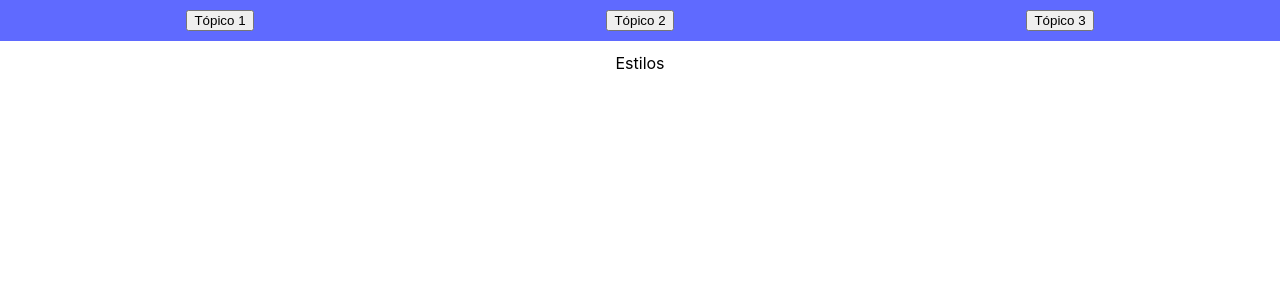
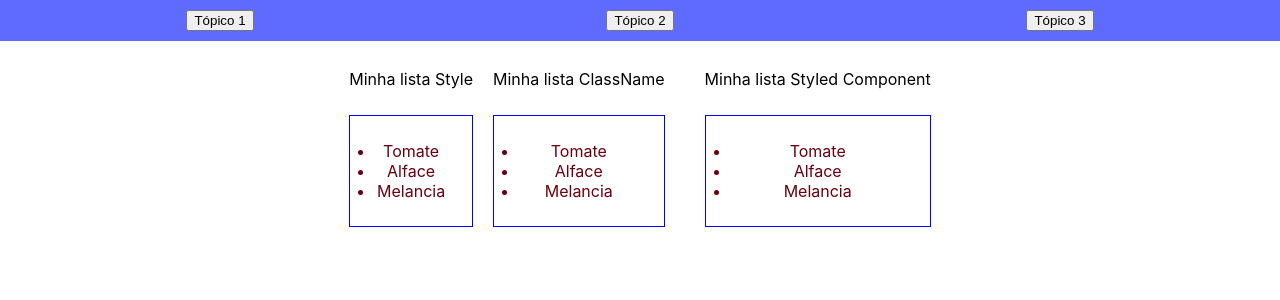
Before and after one commit to DaveJosef/Desafio-Github-Dio-TQI-Bootcamp, a React (Create React App) app in the folder Cursos/ReactJS/digital-one-react-intermediario/: page /aula-1 in a window 1280 px wide. Shown: the top 300 px of the page. Built offline with nearby package versions, Linux system fonts and the light colour scheme.

Commit message:
Altera parte-1 em digital-one-react-intermediario > aula-1

```diff
--- a/Cursos/ReactJS/digital-one-react-intermediario/src/aula-1/parte-1/Estilos.jsx
+++ b/Cursos/ReactJS/digital-one-react-intermediario/src/aula-1/parte-1/Estilos.jsx
@@ -1,9 +1,14 @@
 import React from 'react';
+import CLassName from './componentes/CLassName';
+import Inline from './componentes/Inline';
+import Styled from './componentes/Styled';
 
-const Estilos = () => {
-  return (
-    <div>Estilos</div>
-  )
-}
+const Estilos = () => (
+    <div style={{display: 'flex', justifyContent: 'space-around'}}>
+      <Inline />
+      <CLassName />
+      <Styled />
+    </div>
+);
 
 export default Estilos;
--- /dev/null
+++ b/Cursos/ReactJS/digital-one-react-intermediario/src/aula-1/parte-1/componentes/CLassName.jsx
@@ -0,0 +1,17 @@
+import React from 'react';
+import './ClassName.css';
+
+// 2. estilos com classes css
+
+const CLassName = () => (
+    <div className='bloco-lista'>
+        <p>Minha lista ClassName</p>
+        <ul className='lista-estilizada'>
+            <li className='item-cor'>Tomate</li>
+            <li className='item-cor'>Alface</li>
+            <li className='item-cor'>Melancia</li>
+        </ul>
+    </div>
+)
+
+export default CLassName;
--- /dev/null
+++ b/Cursos/ReactJS/digital-one-react-intermediario/src/aula-1/parte-1/componentes/ClassName.css
@@ -0,0 +1,14 @@
+.bloco-lista {
+  display: flex;
+  flex-direction: column;
+  justify-content: space-around;
+  margin-right: 20px;
+}
+.lista-estilizada {
+  margin-top: 10px;
+  border: 1px solid blue;
+  padding: 25px;
+}
+.item-cor {
+  color: #67000F;
+}
--- /dev/null
+++ b/Cursos/ReactJS/digital-one-react-intermediario/src/aula-1/parte-1/componentes/Inline.jsx
@@ -0,0 +1,26 @@
+import React from 'react';
+
+// 1. estilos inline
+
+const listaEstilizada = {
+    marginTop: '10px',
+    border: '1px solid blue',
+    padding: '25px'
+}
+
+const itemCor = {
+    color: '#67000F'
+}
+
+const Inline = () => (
+    <div style={{display: 'flex', flexDirection: 'column', justifyContent: 'space-around', marginRight: '20px'}}>
+        <p>Minha lista Style</p>
+        <ul style={listaEstilizada}>
+            <li style={itemCor}>Tomate</li>
+            <li style={itemCor}>Alface</li>
+            <li style={itemCor}>Melancia</li>
+        </ul>
+    </div>
+)
+
+export default Inline;
--- /dev/null
+++ b/Cursos/ReactJS/digital-one-react-intermediario/src/aula-1/parte-1/componentes/Styled.jsx
@@ -0,0 +1,34 @@
+import React from "react";
+import styled from "styled-components";
+
+// 3. estilizando usando styled-components
+
+const BlocoLista = styled.div`
+    display: flex;
+    flex-direction: column;
+    justify-content: space-around;
+    margin-left: 20px;
+`;
+
+const List = styled.ul`
+    margin-top: 10px;
+    border: 1px solid ${props => props.color || 'blue'};
+    padding: 25px;
+`;
+
+const ListItem = styled.li`
+    color: #67000F;
+`;
+
+const Styled = () => (
+    <BlocoLista>
+        <p>Minha lista Styled Component</p>
+        <List color="blue">
+            <ListItem>Tomate</ListItem>
+            <ListItem>Alface</ListItem>
+            <ListItem>Melancia</ListItem>
+        </List>
+    </BlocoLista>
+);
+
+export default Styled;
```
